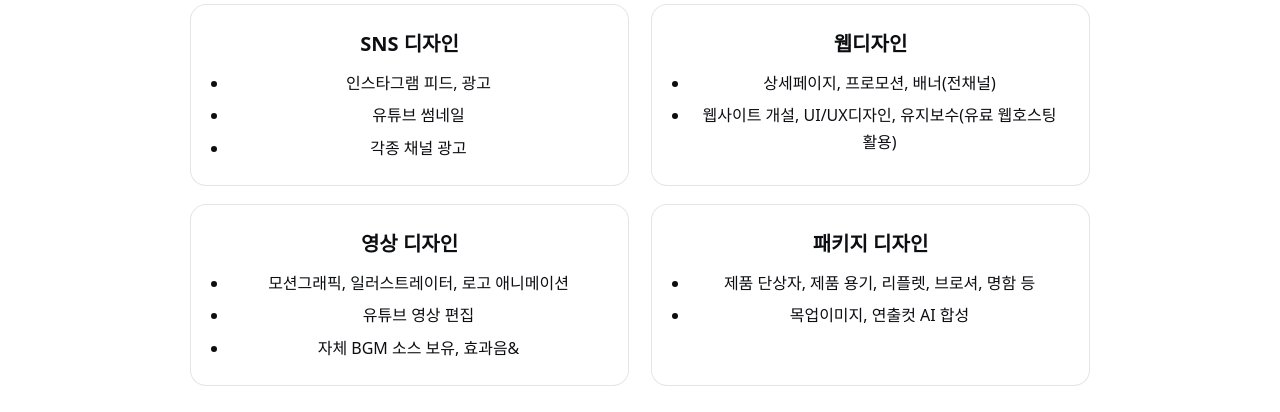
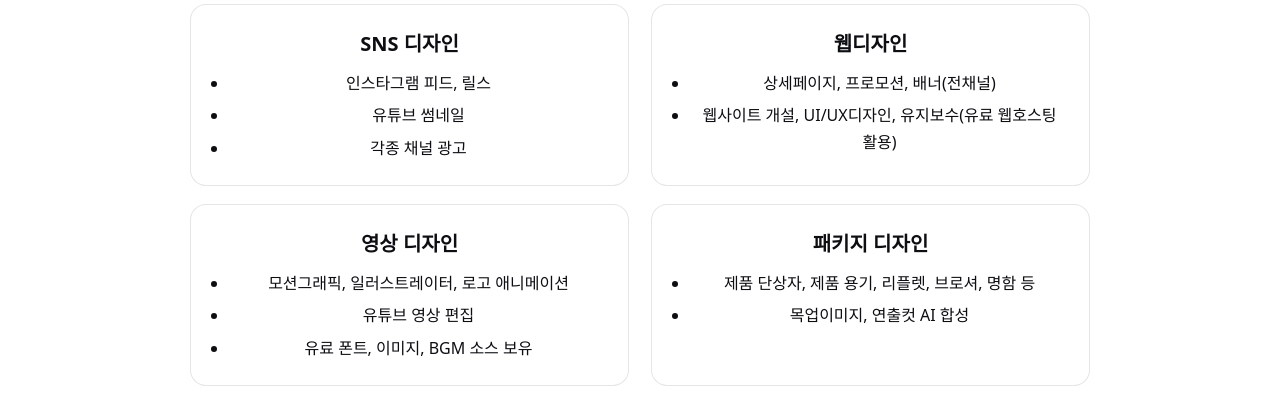
Before and after one commit to jooooonyoung/revery_v1, a website built with Vite: page index.html in a window 1280 px wide. Shown: the part 2531-2943 px from the top of the page. Built offline with nearby package versions, Linux system fonts and the light colour scheme; files whose address does not match are found by name; a web font is replaced by a local one.

Commit message:
Update index.html

```diff
--- a/index.html
+++ b/index.html
@@ -66,9 +66,9 @@
         <h2 class="logo-font left-title">our services</h2>
         <div class="right-block">
           <div class="services">
-            <article class="svc"><h3>SNS 디자인</h3><ul><li>인스타그램 피드, 광고</li><li>유튜브 썸네일</li><li>각종 채널 광고</li></ul></article>
+            <article class="svc"><h3>SNS 디자인</h3><ul><li>인스타그램 피드, 릴스</li><li>유튜브 썸네일</li><li>각종 채널 광고</li></ul></article>
             <article class="svc"><h3>웹디자인</h3><ul><li>상세페이지, 프로모션, 배너(전채널)</li><li>웹사이트 개설, UI/UX디자인, 유지보수(유료 웹호스팅 활용)</li></ul></article>
-            <article class="svc"><h3>영상 디자인</h3><ul><li>모션그래픽, 일러스트레이터, 로고 애니메이션</li><li>유튜브 영상 편집</li><li>자체 BGM 소스 보유, 효과음&</li></ul></article>
+            <article class="svc"><h3>영상 디자인</h3><ul><li>모션그래픽, 일러스트레이터, 로고 애니메이션</li><li>유튜브 영상 편집</li><li>유료 폰트, 이미지, BGM 소스 보유</li></ul></article>
             <article class="svc"><h3>패키지 디자인</h3><ul><li>제품 단상자, 제품 용기, 리플렛, 브로셔, 명함 등</li><li>목업이미지, 연출컷 AI 합성</li></ul></article>
           </div>
         </div>
```
